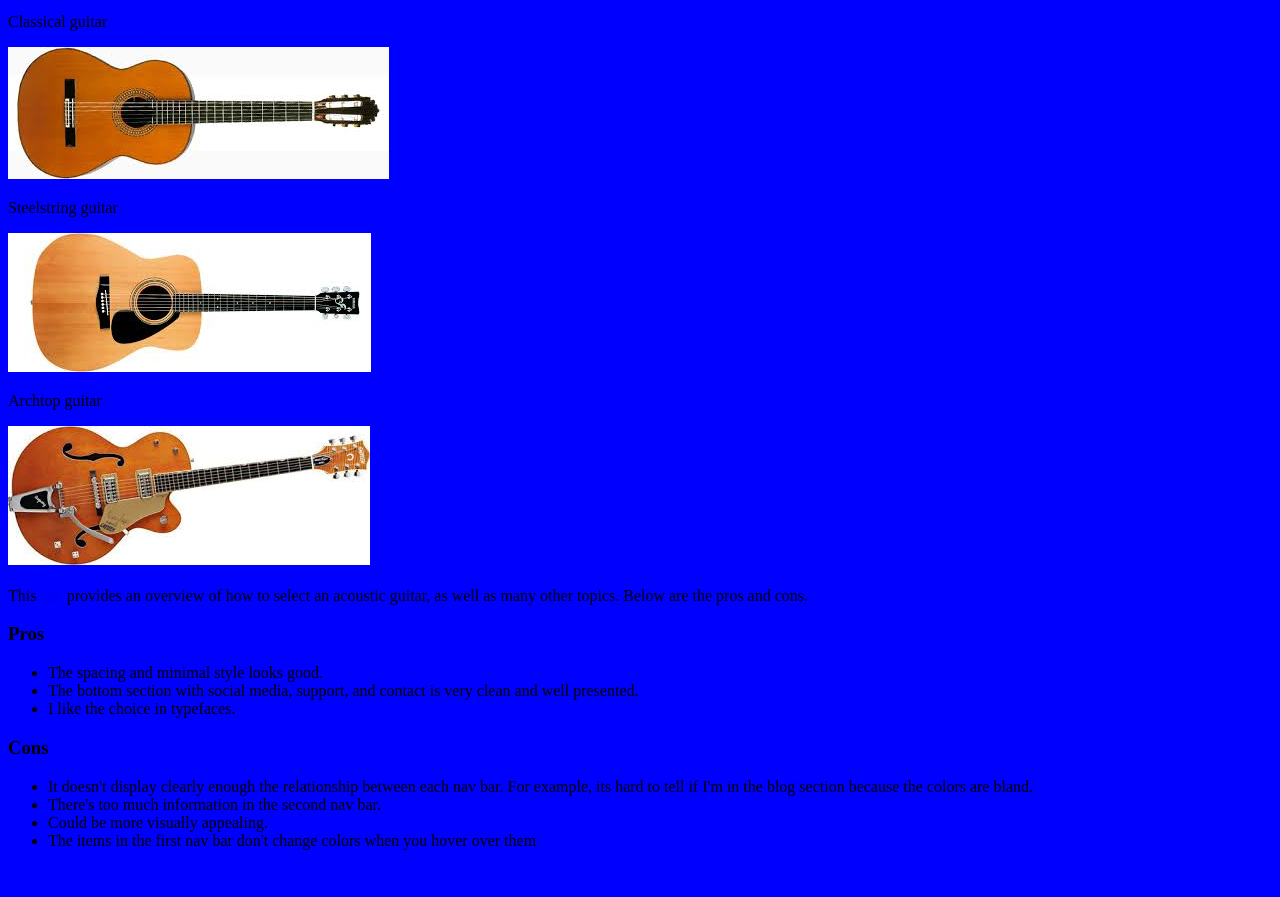
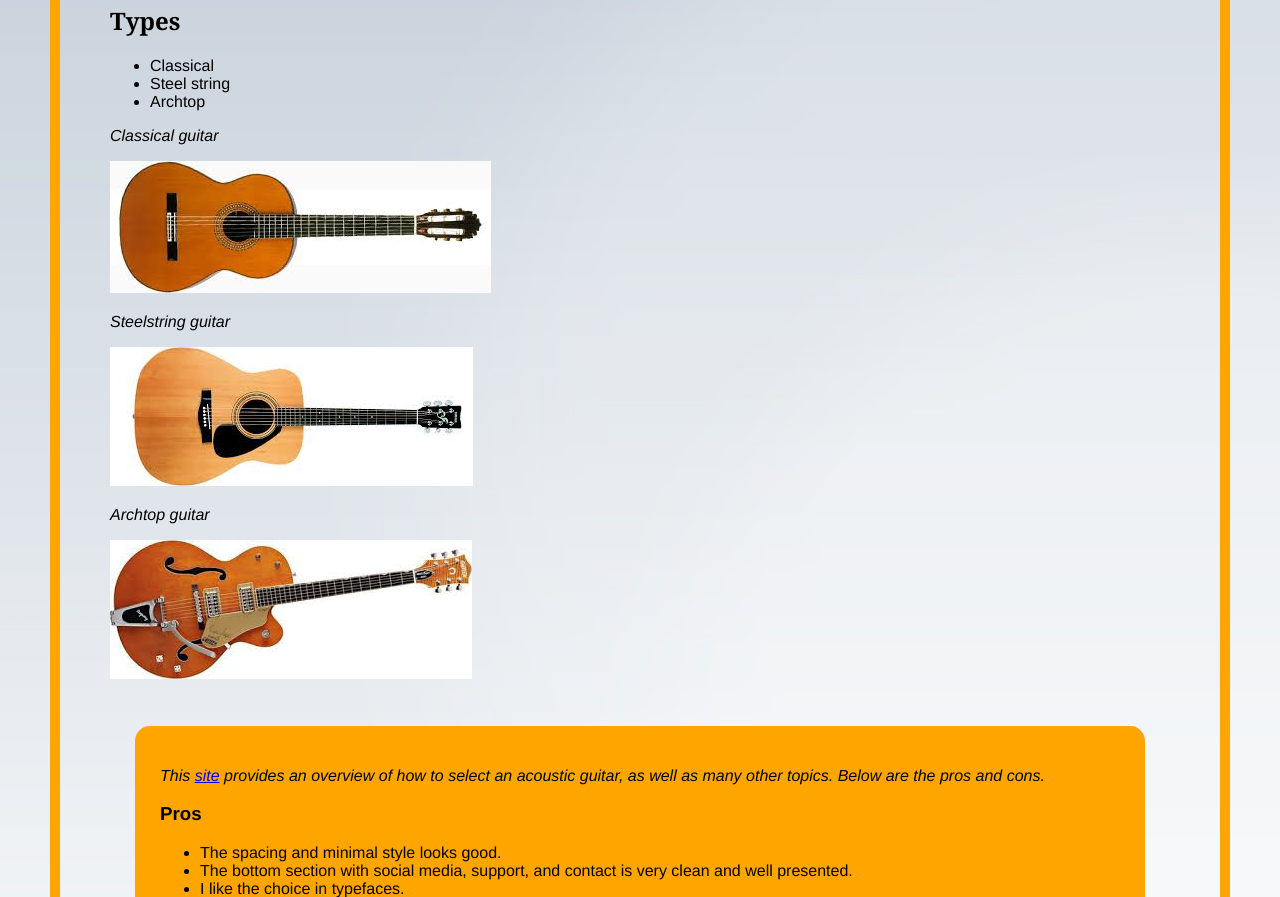
Before and after one commit to jdagley77/jdagley77.github.io, a plain HTML site: page index.html in a window 1280 px wide. Shown: the part 248-1145 px from the top of the page. Drawn offline with Linux system fonts and the light colour scheme.

Commit message:
add css and background image

```diff
--- a/index.html
+++ b/index.html
@@ -1,8 +1,8 @@
 <!DOCTYPE html>
 <html>
 <head>
-	<title>Guitars</title>
-	<link rel="stylesheet" type="text/css" href="styles.css"
+	<title>Acoustic Guitars</title>
+	<link rel="stylesheet" type="text/css" href="styles.css">
 </head>
 <body>
 	<nav>
@@ -17,19 +17,19 @@
 				<li>Steel string</li>
 				<li>Archtop</li>
 			</ul>
-			<p>Classical guitar</p>
+			<p class="type">Classical guitar</p>
 			<img src="images/classical.jpg" alt="classical">
 
-			<p>Steelstring guitar</p>
+			<p class="type">Steelstring guitar</p>
 			<img src="images/steelstring.jpg" alt="steelstring">
 
-			<p>Archtop guitar</p>
+			<p class="type">Archtop guitar</p>
 			<img src="images/archtop.jpg" alt="archtop">
 	</main>
 	<br>
 
-	<aside>
-	This <a href="http://breedlovemusic.com/acoustic-guitar-blog/selecting-an-acoustic-guitar-for-beginners">site</a> provides an overview of how to select an acoustic guitar, as well as many other topics. Below are the pros and cons.
+	<aside id="aside">
+	<p class="overview">This <a href="http://breedlovemusic.com/acoustic-guitar-blog/selecting-an-acoustic-guitar-for-beginners">site</a> provides an overview of how to select an acoustic guitar, as well as many other topics. Below are the pros and cons.</p>
 		<h3>Pros</h3>
 			<ul>
 				<li>The spacing and minimal style looks good.</li>
@@ -45,10 +45,6 @@
 			</ul>
 	</aside>
 	<br>
-
-<p>small conflict branch</p>
-
+<footer>website created by Jack Dagley</footer>
 </body>
-<footer>website created by Jack Dagley</footer>
-
 </html>
--- a/styles.css
+++ b/styles.css
@@ -1,4 +1,43 @@
 body {
-	background: blue;
+	padding: 50px;
+	border: 10px solid orange;
+	border-radius: 15px;
+	margin: 50px;
+	background-image: url("images/background.jpg");
+	background-size: cover;
+	font-family: "Helvetica", sans-serif;
+}
 
+h1 {
+	font-family: "Georgia", serif;
+	text-align: center;
 }
+
+h2 {
+	font-family: "Georgia", serif;
+}
+
+footer {
+	text-align: center;
+}
+
+a:visited {
+	color: red;
+}
+
+#aside {
+	background-color: orange;
+	border-radius: 15px;
+	margin: 25px;
+	padding: 25px;
+}
+
+.type, .overview {
+	font-style: italic;
+}
+
+@media (max-width: 610px) {
+	img {
+		width: 80%;
+	}
+}
```
Also changed, not shown: images/background.jpg (added).
